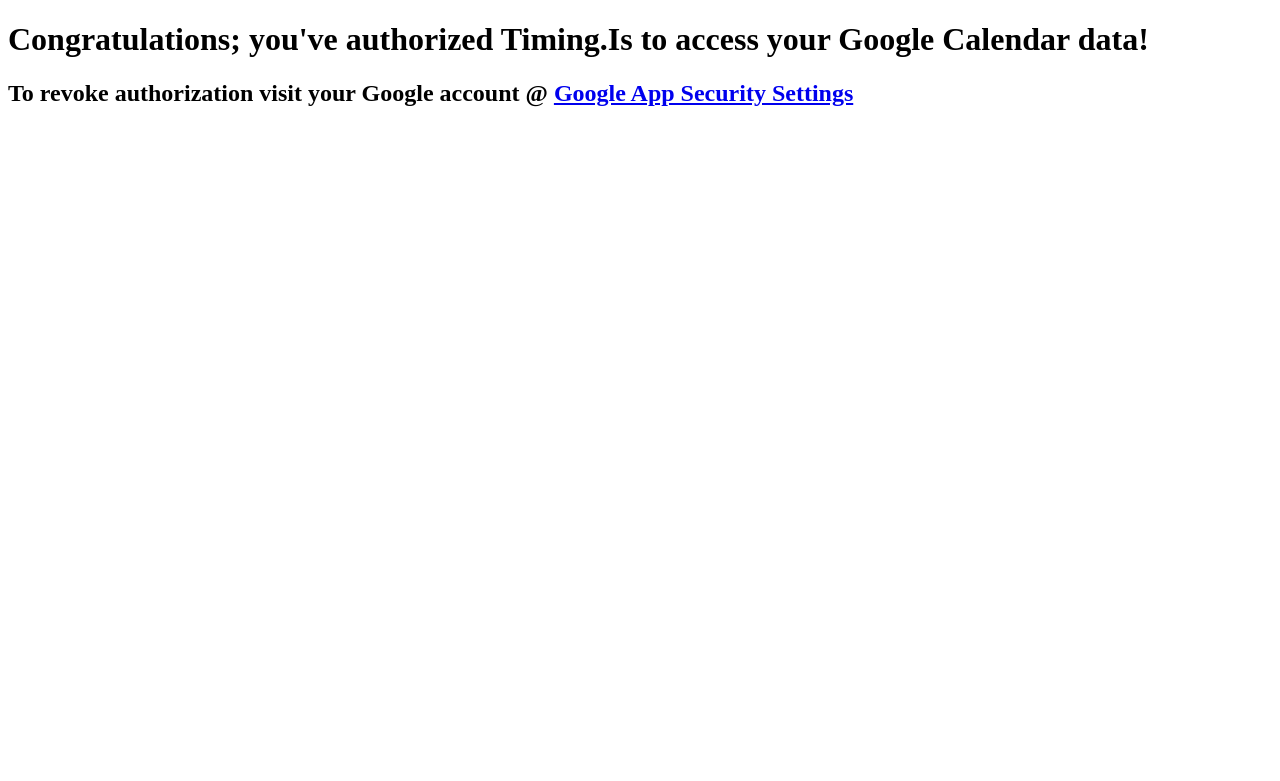
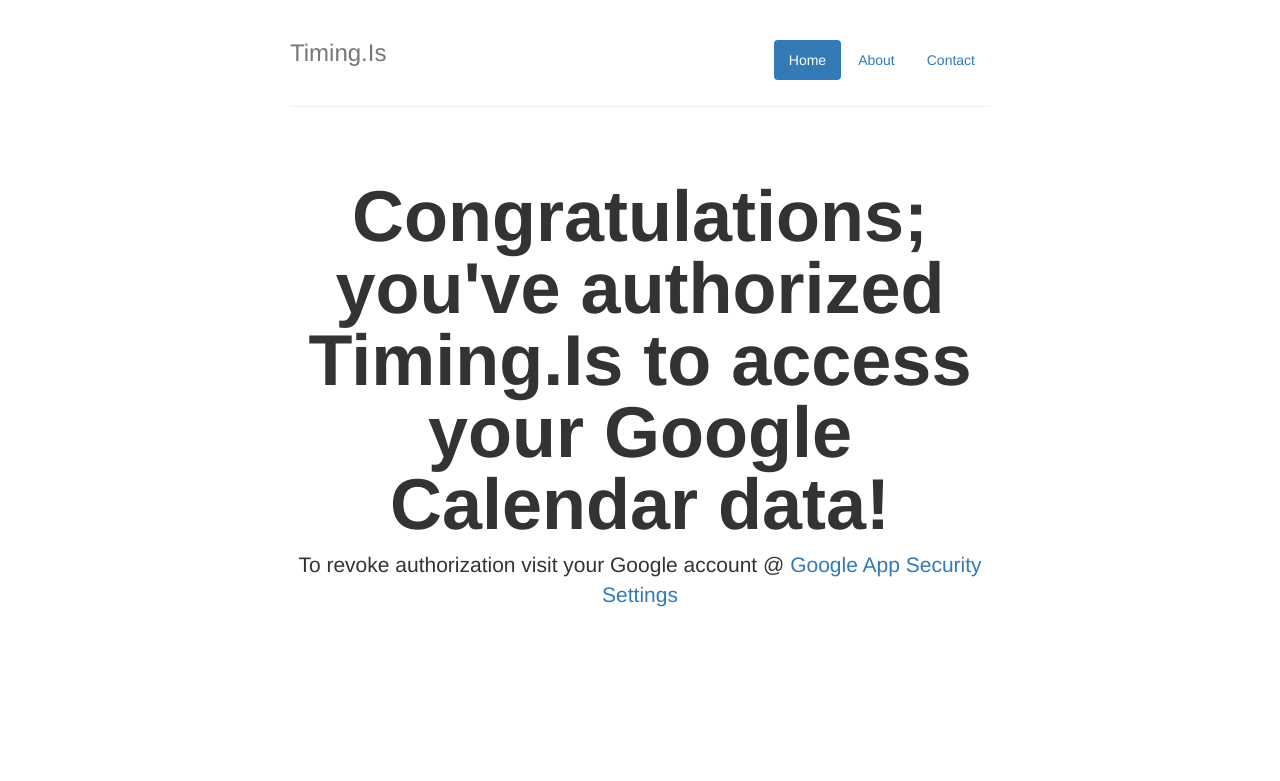
Before and after one commit to eayoungs/TimingIs-Flask, a Flask app: template templates/g-oath2-landing.html in a window 1280 px wide. Shown: the top 781 px of the page. Run offline with Flask 2, Linux system fonts and the light colour scheme; the template is opened without the code that fills it, so the values that code supplies are empty; some libraries are stand-ins or nearby versions.

Commit message:
Added templating and made buttons _live_

```diff
--- a/app.py
+++ b/app.py
@@ -12,10 +12,22 @@ from googleapiclient import discovery
 app = create_app()
 app.secret_key = str(uuid.uuid4())
 
+baseUrl = "http://127.0.0.1:5000/"
 
 @app.route('/')
 def main():
-  return render_template('index.html')
+  return render_template('template.html',
+                         homeBttnClass="active",
+                         homeUrl=baseUrl,
+                         aboutUrl=baseUrl+"about",
+                         contactUrl=baseUrl+"contact",
+                         quoteText='"This Moment is All There Is"',
+                         quoteAttrib='--Rumi',
+                         subheading1='Build your routine, your way',
+                         subtext1='Find out where your spend your time, setgoals and check in on your progress with minimal effort--all in from withing the calendar you already know & love: Google Calendar',
+                         subheading2="Show the muse you're serious",
+                         subtext2='You have to show up for your dreams; no one can do it for you but we can give you the tools to stay present')
+
 
 @app.route('/google_oauth2')
 def google_oauth2():
@@ -28,7 +40,7 @@ def google_oauth2():
 
     else: # https://developers.google.com/api-client-library/python/auth/web-app
       http_auth = credentials.authorize(httplib2.Http())
-      service = discovery.build('calendar', 'v3', http=http)
+      service = discovery.build('calendar', 'v3', http=http_auth)
       return render_template('g-oath2-landing.html')
 
 
@@ -54,6 +66,33 @@ def callback():
         return redirect(url_for('google_oauth2'))
 
 
+@app.route('/about')
+def about_page():
+  return render_template('template.html',
+                         aboutBttnClass="active",
+                         homeUrl=baseUrl,
+                         aboutUrl=baseUrl+"about",
+                         contactUrl=baseUrl+"contact",
+                         quoteText='About',
+                         quoteAttrib='',
+                         subheading1='Read-only parsing of your calendar data',
+                         subtext1="Timing.Is will not store your data. It will produce summary charts describing the amount and percent of of total for all unique events, by calendar or time spent in various categories determined by a 'tag'of your choosing, which can be any word or phrase that you want to use. Activity domains, such as physicalsocial, spiritual or mental; categorical markers, like professional, personal or communal. If you want tomodify the code and create your own custom algorithms, you can. Right there in the same page where theresults appear.")
+
+
+@app.route('/contact')
+def contact_page():
+  return render_template('template.html',
+                         contactBttnClass="active",
+                         homeUrl=baseUrl,
+                         aboutUrl=baseUrl+"about",
+                         contactUrl=baseUrl+"contact",
+                         quoteText='Contact',
+                         quoteAttrib='',
+                         subheading1='',
+                         subtext1="",)
+
+
+
 if __name__ == '__main__':
   app.debug = False
   app.run()
--- a/templates/g-oath2-landing.html
+++ b/templates/g-oath2-landing.html
@@ -1,12 +1,79 @@
-<!doctype html>
+<!-- https://realpython.com/blog/python/getting-started-with-bootstrap-3/ -->
+
+<!DOCTYPE html>
 <html>
   <head>
+    <title>Bootstrap Template</title>
+    <meta name="viewport" content="width=device-width, initial-scale=1.0">
+    <link href="{{ url_for('static', filename='css/bootstrap.min.css') }}" rel="stylesheet" media="screen">
+
+    <!-- HTML5 shim and Respond.js IE8 support of HTML5 elements and media queries -->
+    <!--[if lt IE 9]>
+      <script src="../../assets/js/html5shiv.js"></script>
+      <script src="../../assets/js/respond.min.js"></script>
+    <![endif]-->
   </head>
+  <style>
+    body {
+      padding-top: 20px;
+      padding-bottom: 20px;
+    }
+    .container-narrow {
+      margin: 0 auto;
+      max-width: 700px;
+    }
+
+    .container-narrow > hr {
+      margin: 40px 0 0 0;
+    }
+    .jumbotron {
+      margin: 5px 0;
+      text-align: center;
+      background-color:white;
+    }
+    .jumbotron h1 {
+      font-size: 72px;
+      line-height: 1;
+      font-weight: bold;
+    }
+    .jumbotron .btn {
+      font-size: 21px;
+      padding: 14px 24px;
+    }
+    .marketing {
+      margin: 40px 0;
+    }
+
+    .marketing p + h4 {
+      margin-top: 28px;
+    }
+  </style>
   <body>
-    <div class=page>
-      <h1>Congratulations; you've authorized Timing.Is to access your Google Calendar data!</h1>
-      <h2>To revoke authorization visit your Google account @ <a href="https://security.google.com/settings/security/permissions">Google App Security Settings</a><h2>
-      {{ div | safe }}
-    </div>
+
+  <div class="container-narrow">
+  <ul class="nav nav-pills pull-right">
+    <li class="active"><a href="#">Home</a></li>
+    <li><a href="#">About</a></li>
+    <li><a href="#">Contact</a></li>
+  </ul>
+  <h3 class="text-muted">Timing.Is</h3>
+  <hr>
+  <div class="jumbotron">
+    <h1>Congratulations; you've authorized Timing.Is to access your Google Calendar data!</h1>
+    <p class="lead">To revoke authorization visit your Google account @ <a href="https://security.google.com/settings/security/permissions">Google App Security Settings</a></p>
+  </div>
+  <div class="row marketing">
+  <div class="col-md-6">
+    <h4></h4>
+    <p></p>
+  </div>
+
+  <div class="col-md-6">
+    <h4></h4>
+    <p></p>
+  </div>
+</div>
+  <script src="{{ url_for('static', filename='js/jquery-3.1.1.min.js') }}"></script>
+  <script src="{{ url_for('static', filename='js/bootstrap.min.js') }}"></script>
   </body>
 </html>
```
Also changed, not shown: templates/index.html (deleted, +0 -90 lines).
